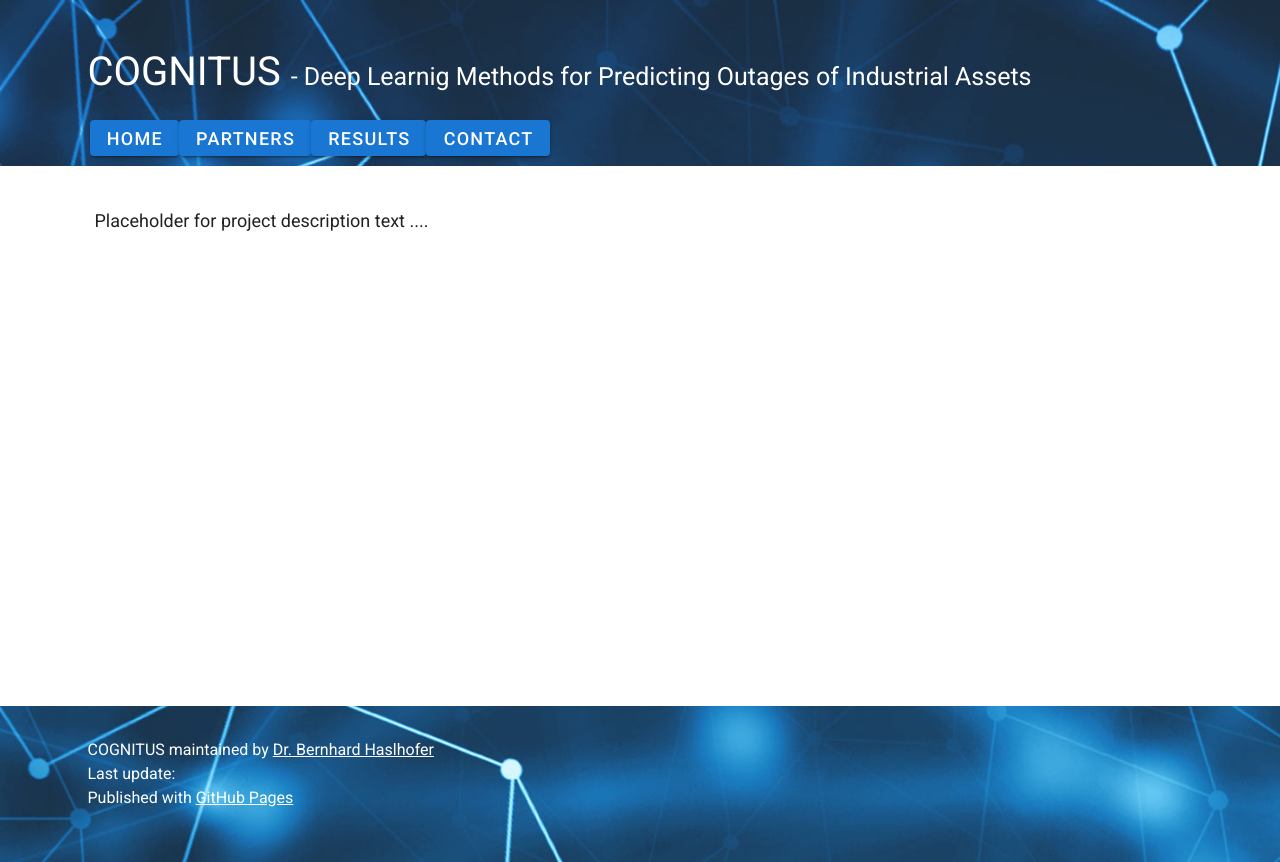
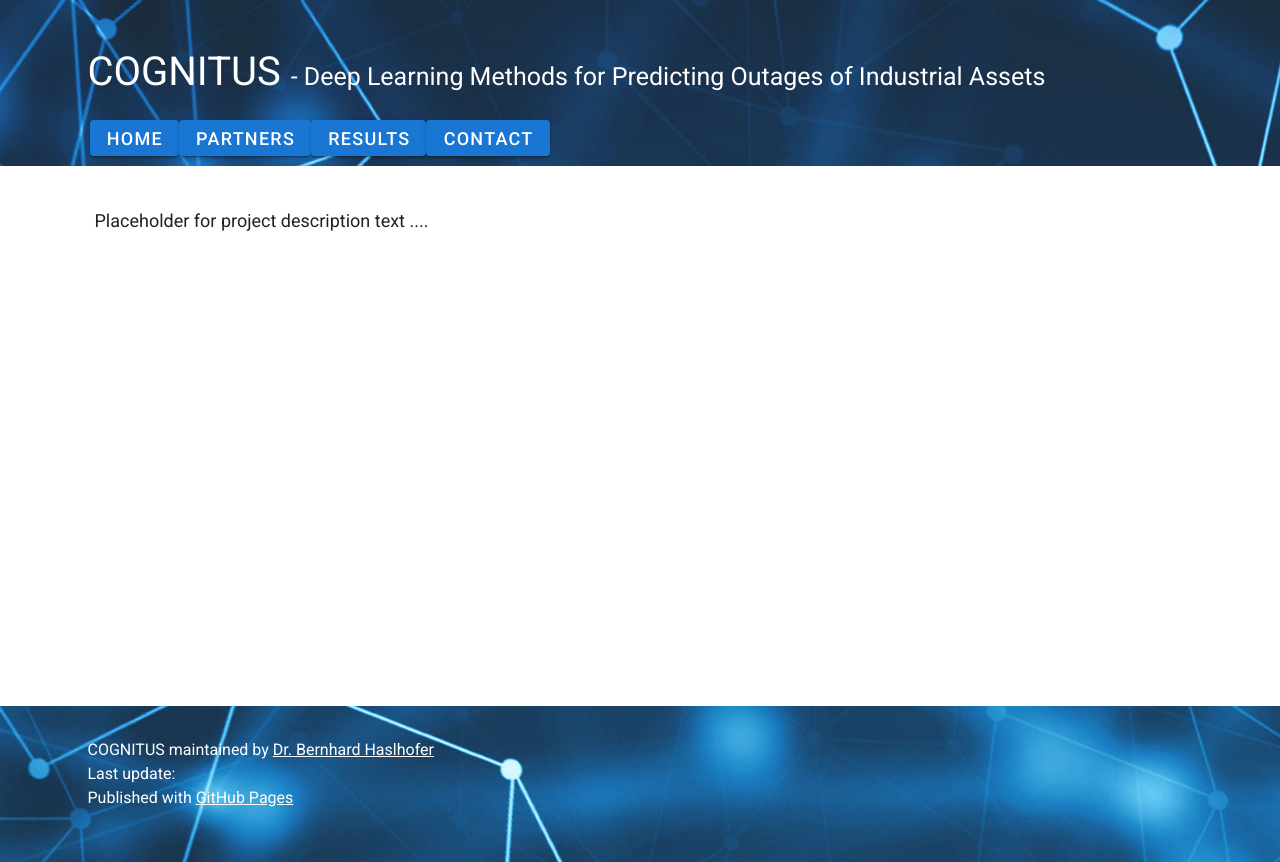
Before and after one commit to DenisKatic/Cognitus, a Vue app: page / in a window 1280 px wide. Built offline with nearby package versions, Linux system fonts and the light colour scheme; no server answers.

Commit message:
Title type fixed

```diff
--- a/src/App.vue
+++ b/src/App.vue
@@ -10,7 +10,7 @@
                 <v-flex xs12 style="margin-left:28px;margin-right:80px;">
                   <div class="header_div">
                     <span class="header_span" style="font-size:40px">
-                      COGNITUS </span><span class="header_span" style="font-size:25px;" align="center">- Deep Learnig Methods for Predicting Outages of Industrial Assets
+                      COGNITUS </span><span class="header_span" style="font-size:25px;" align="center">- Deep Learning Methods for Predicting Outages of Industrial Assets
                     </span>
                   </div>
                 </v-flex>
--- a/src/main.js
+++ b/src/main.js
@@ -5,7 +5,7 @@ import router from './router'
 import Axios from 'axios'
 
 Vue.config.productionTip = false
-//Axios.defaults.baseURL = 'http://localhost:8080/cognitus/';
+// Axios.defaults.baseURL = 'http://localhost:8080/cognitus/';
 Axios.defaults.baseURL = 'https://deniskatic.github.io/cognitus/';
 
 
```
Also changed, not shown: 5 other files (tests, documents, lock files or other folders).
